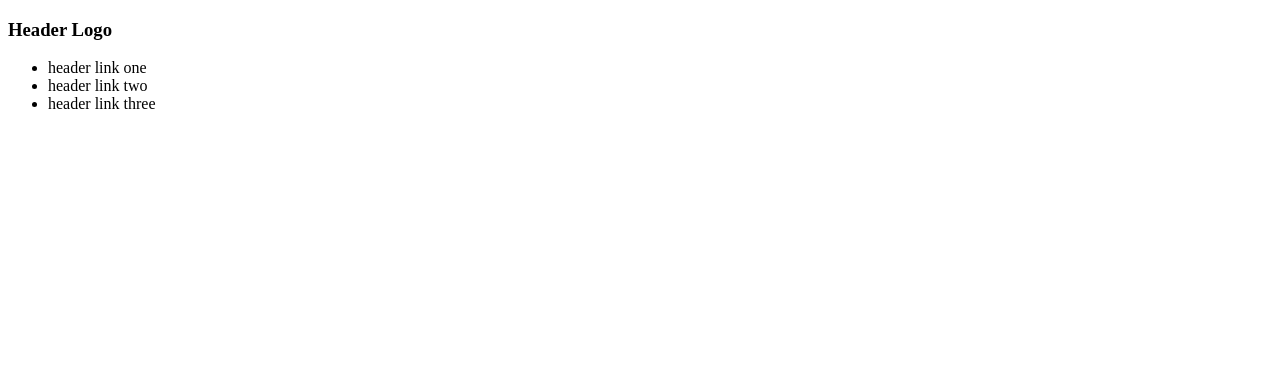
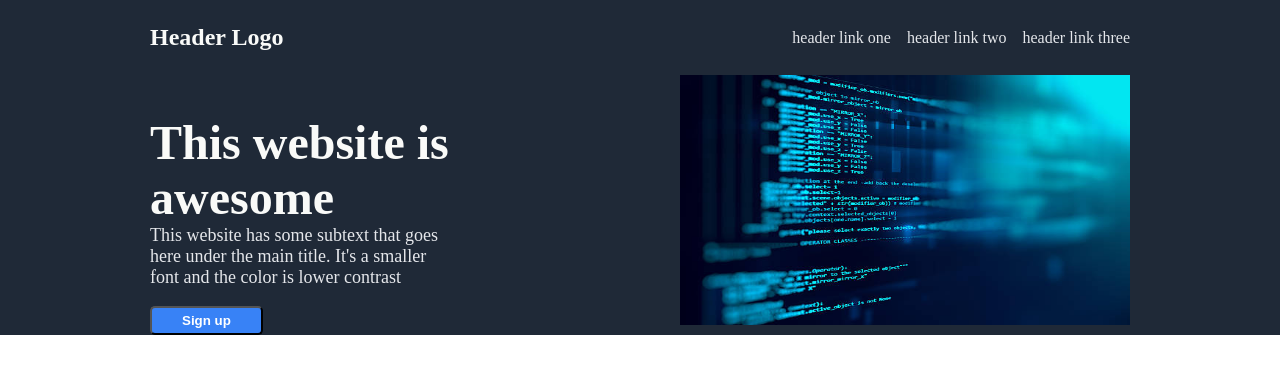
Before and after one commit to imyusuf1/Landing_Page2, a plain HTML site: page index.html in a window 1280 px wide. Drawn offline with Linux system fonts and the light colour scheme.

Commit message:
Finish part1 and header

```diff
--- a/index.html
+++ b/index.html
@@ -5,6 +5,7 @@
     <meta http-equiv="X-UA-Compatible" content="IE=edge">
     <meta name="viewport" content="width=device-width, initial-scale=1.0">
     <title>Document</title>
+    <link rel="stylesheet" href="style.css">
 </head>
 <body>
     <div class="part1">
@@ -20,6 +21,19 @@
                 </ul>
             </div>
         </div>
+        <div class="content1">
+            <div class="left">
+                <h2>This website is <br>awesome</h2>
+                <p>This website has some subtext that goes here
+                under the main title. It's a smaller font and
+                the color is lower contrast
+                </p>
+                <button>Sign up</button>
+            </div>
+            <div class="right">
+                <img src="codingpicture.jpeg" alt="picture of code">
+            </div>
+        </div>
     </div>
 
 </body>
--- a/style.css
+++ b/style.css
@@ -0,0 +1,72 @@
+body  {
+        color: white;
+        margin: 0;
+        padding: 0;
+}
+
+.part1 {
+    display: flex;
+    flex-direction: column;
+    background-color: #1f2937;
+    padding: 0 150px;
+
+}
+
+.header {
+    display: flex;
+    align-items: center;
+    justify-content: space-between;
+}
+
+ul {
+    list-style: none;
+    display: flex;
+    gap: 16px;
+    margin: 0;
+    padding: 0;
+    color: #E5E7EB;
+}
+
+.content1 {
+    display: flex;
+    justify-content: space-between;
+
+}
+
+.content1 .left {
+    text-align: start;
+    width: 300px;
+
+}
+
+h2 {
+    font-size: 48px;
+    font-weight: extra-bold;
+    color: #F9FAF8;
+    margin-bottom: 0;
+}
+
+.content1 p {
+    font-size: 18px;
+    color: #E5E7EB;
+    margin-top: 0;
+}
+
+.header h3 {
+    font-size: 24px;
+    color: #F9FAF8;
+}
+
+.content1 img {
+    height: 250px;
+    width: 450px;
+}
+
+button {
+   background-color: #3882f6;
+   color: white;
+   padding: 5px 30px;
+   border-radius: 5px;
+   font-weight: bold;
+
+}
```
Also changed, not shown: codingpicture.jpeg (added).
